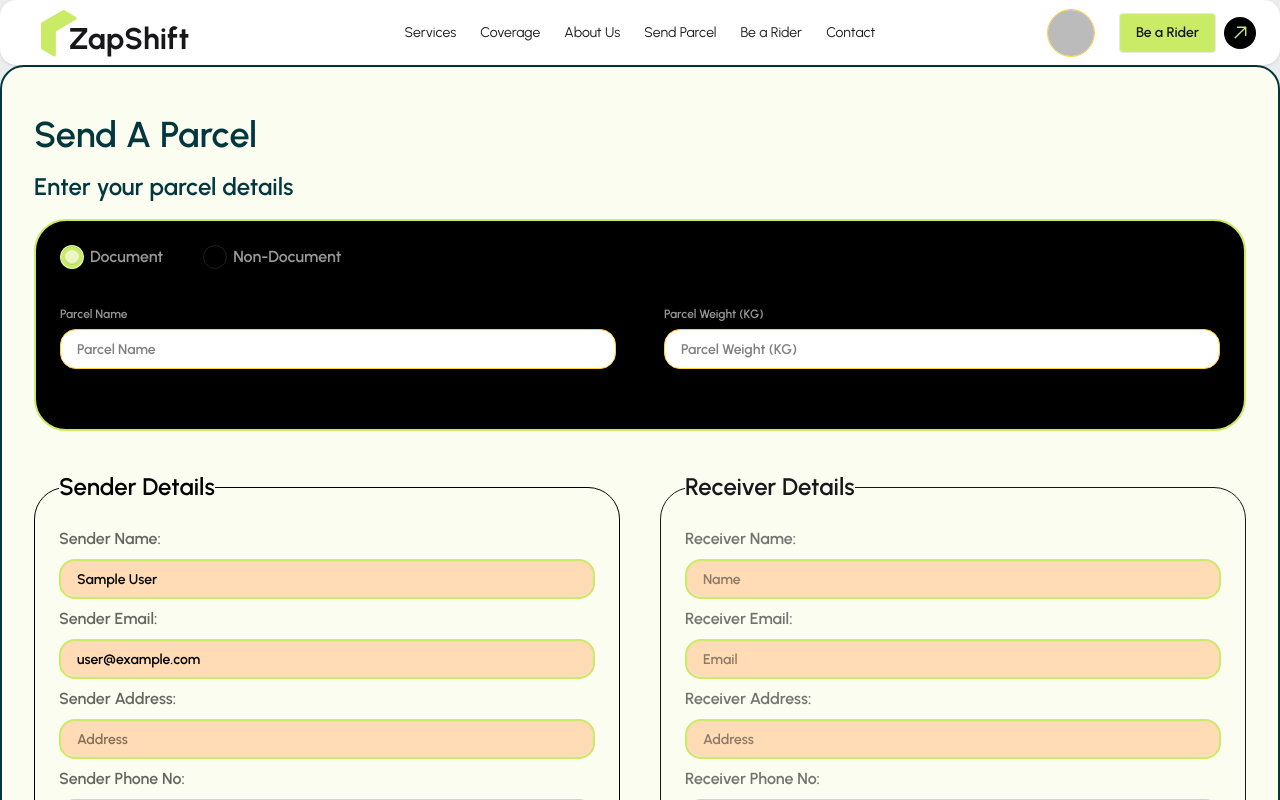
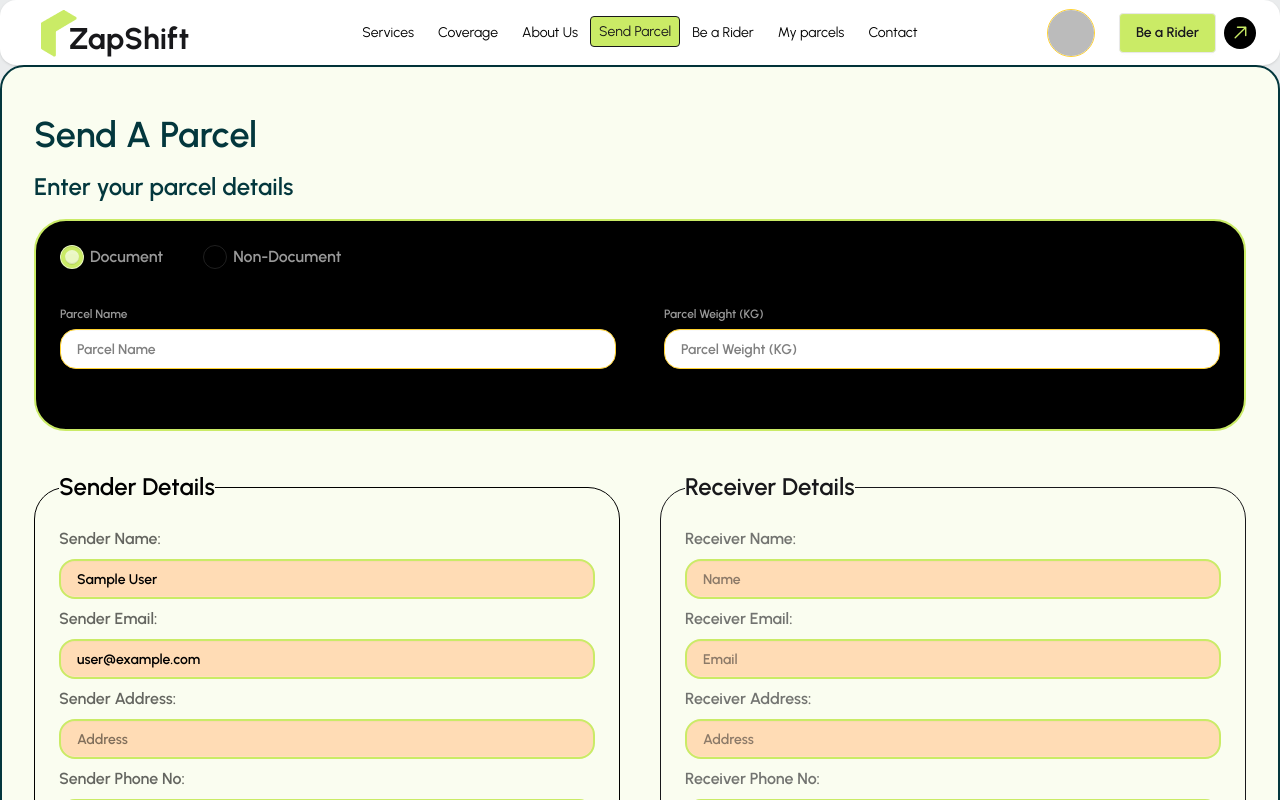
Before and after one commit to Protap55/my-zap-client, a React (Vite) app: page /send-Parcel in a window 1280 px wide. Shown: the top 800 px of the page. Built offline with nearby package versions, Linux system fonts and the light colour scheme; no server answers; sample sign-in values are in the browser's storage.

Commit message:
dashboard basic

```diff
--- a/package.json
+++ b/package.json
@@ -11,6 +11,7 @@
   },
   "dependencies": {
     "@tailwindcss/vite": "^4.2.2",
+    "@tanstack/react-query": "^5.101.0",
     "axios": "^1.15.2",
     "firebase": "^12.12.1",
     "leaflet": "^1.9.4",
--- /dev/null
+++ b/src/Components/Logo/DashboardLogo.jsx
@@ -0,0 +1,16 @@
+import React from "react";
+import logo from "../../assets/logo.png";
+import { NavLink } from "react-router";
+
+const DashboardLogo = () => {
+  return (
+    <div>
+      <NavLink to="/" className="flex items-end">
+        <img src={logo} alt="logo" />
+        <h2 className="-mx-2 font-bold text-3xl">ZapShift Dashboard</h2>
+      </NavLink>
+    </div>
+  );
+};
+
+export default DashboardLogo;
--- /dev/null
+++ b/src/layout/DashBoardLayout.jsx
@@ -0,0 +1,131 @@
+import React from "react";
+import { Link, NavLink, Outlet } from "react-router";
+import DashboardLogo from "../Components/Logo/DashboardLogo";
+import { MdOutlineProductionQuantityLimits } from "react-icons/md";
+
+const DashBoardLayout = () => {
+  return (
+    <div>
+      <div className="drawer lg:drawer-open">
+        <input id="my-drawer-4" type="checkbox" className="drawer-toggle" />
+        <div className="drawer-content">
+          {/* Navbar */}
+          <nav className="navbar w-full bg-base-300">
+            <label
+              htmlFor="my-drawer-4"
+              aria-label="open sidebar"
+              className="btn btn-square btn-ghost"
+            >
+              {/* Sidebar toggle icon */}
+              <svg
+                xmlns="http://www.w3.org/2000/svg"
+                viewBox="0 0 24 24"
+                strokeLinejoin="round"
+                strokeLinecap="round"
+                strokeWidth="2"
+                fill="none"
+                stroke="currentColor"
+                className="my-1.5 inline-block size-4"
+              >
+                <path d="M4 4m0 2a2 2 0 0 1 2 -2h12a2 2 0 0 1 2 2v12a2 2 0 0 1 -2 2h-12a2 2 0 0 1 -2 -2z"></path>
+                <path d="M9 4v16"></path>
+                <path d="M14 10l2 2l-2 2"></path>
+              </svg>
+            </label>
+            <div className="px-4">
+              <DashboardLogo></DashboardLogo>
+            </div>
+          </nav>
+          {/* Page content here */}
+          <Outlet></Outlet>
+        </div>
+
+        <div className="drawer-side is-drawer-close:overflow-visible">
+          <label
+            htmlFor="my-drawer-4"
+            aria-label="close sidebar"
+            className="drawer-overlay"
+          ></label>
+          <div className="flex min-h-full flex-col items-start bg-base-200 is-drawer-close:w-14 is-drawer-open:w-64">
+            {/* Sidebar content here */}
+            <ul className="menu w-full grow">
+              {/* List item */}
+              <li>
+                <Link
+                  to="/"
+                  className="is-drawer-close:tooltip is-drawer-close:tooltip-right"
+                  data-tip="Homepage"
+                >
+                  {/* Home icon */}
+                  <svg
+                    xmlns="http://www.w3.org/2000/svg"
+                    viewBox="0 0 24 24"
+                    strokeLinejoin="round"
+                    strokeLinecap="round"
+                    strokeWidth="2"
+                    fill="none"
+                    stroke="currentColor"
+                    className="my-1.5 inline-block size-4"
+                  >
+                    <path d="M15 21v-8a1 1 0 0 0-1-1h-4a1 1 0 0 0-1 1v8"></path>
+                    <path d="M3 10a2 2 0 0 1 .709-1.528l7-5.999a2 2 0 0 1 2.582 0l7 5.999A2 2 0 0 1 21 10v9a2 2 0 0 1-2 2H5a2 2 0 0 1-2-2z"></path>
+                  </svg>
+                  <span className="is-drawer-close:hidden">Homepage</span>
+                </Link>
+              </li>
+
+              {/* our dashboard links */}
+
+              <li>
+                <NavLink
+                  to="/dashboard/my-parcels"
+                  className={({ isActive }) =>
+                    `${
+                      isActive
+                        ? "text-blue bg-primary border px-2 py-1 rounded"
+                        : "text-black"
+                    } is-drawer-close:tooltip is-drawer-close:tooltip-right`
+                  }
+                  data-tip="Settings"
+                >
+                  {/* my parcels icon */}
+                  <MdOutlineProductionQuantityLimits />
+                  <span className="is-drawer-close:hidden">My Parcels</span>
+                </NavLink>
+              </li>
+
+              {/* List item */}
+              <li>
+                <button
+                  className="is-drawer-close:tooltip is-drawer-close:tooltip-right"
+                  data-tip="Settings"
+                >
+                  {/* Settings icon */}
+                  <svg
+                    xmlns="http://www.w3.org/2000/svg"
+                    viewBox="0 0 24 24"
+                    strokeLinejoin="round"
+                    strokeLinecap="round"
+                    strokeWidth="2"
+                    fill="none"
+                    stroke="currentColor"
+                    className="my-1.5 inline-block size-4"
+                  >
+                    <path d="M20 7h-9"></path>
+                    <path d="M14 17H5"></path>
+                    <circle cx="17" cy="17" r="3"></circle>
+                    <circle cx="7" cy="7" r="3"></circle>
+                  </svg>
+                  <span className="is-drawer-close:hidden">Settings</span>
+                </button>
+              </li>
+            </ul>
+          </div>
+        </div>
+      </div>
+      ;
+    </div>
+  );
+};
+
+export default DashBoardLayout;
--- /dev/null
+++ b/src/pages/Dashboard/MyParcels/MyParcels.jsx
@@ -0,0 +1,11 @@
+import React from "react";
+
+const MyParcels = () => {
+  return (
+    <div>
+      <h1>my parcels</h1>
+    </div>
+  );
+};
+
+export default MyParcels;
--- a/src/pages/Shared/Nav/NavBar.jsx
+++ b/src/pages/Shared/Nav/NavBar.jsx
@@ -21,37 +21,126 @@ const NavBar = () => {
   const links = (
     <>
       <li>
-        <NavLink to="/services">Services</NavLink>
+        <NavLink
+          className={({ isActive }) =>
+            isActive
+              ? "text-blue bg-primary border px-2 py-1 rounded"
+              : "text-black"
+          }
+          to="/services"
+        >
+          Services
+        </NavLink>
       </li>
       <li>
-        <NavLink to="/coverage">Coverage</NavLink>
+        <NavLink
+          className={({ isActive }) =>
+            isActive
+              ? "text-blue bg-primary border px-2 py-1 rounded"
+              : "text-black"
+          }
+          to="/coverage"
+        >
+          Coverage
+        </NavLink>
       </li>
       <li>
-        <NavLink to="/aboutUs">About Us</NavLink>
+        <NavLink
+          className={({ isActive }) =>
+            isActive
+              ? "text-blue bg-primary border px-2 py-1 rounded"
+              : "text-black"
+          }
+          to="/aboutUs"
+        >
+          About Us
+        </NavLink>
       </li>
 
       {user ? (
         <>
           <li>
-            <NavLink to="/send-Parcel">Send Parcel</NavLink>
+            <NavLink
+              className={({ isActive }) =>
+                isActive
+                  ? "text-blue bg-primary border px-2 py-1 rounded"
+                  : "text-black"
+              }
+              to="/send-Parcel"
+            >
+              Send Parcel
+            </NavLink>
           </li>
           <li>
-            <NavLink to="/be-A-Rider">Be a Rider</NavLink>
+            <NavLink
+              className={({ isActive }) =>
+                isActive
+                  ? "text-blue bg-primary border px-2 py-1 rounded"
+                  : "text-black"
+              }
+              to="/be-A-Rider"
+            >
+              Be a Rider
+            </NavLink>
           </li>
         </>
       ) : (
         <>
           <li>
-            <NavLink to="/pricing">Pricing</NavLink>
+            <NavLink
+              className={({ isActive }) =>
+                isActive
+                  ? "text-blue bg-primary border px-2 py-1 rounded"
+                  : "text-black"
+              }
+              to="/pricing"
+            >
+              Pricing
+            </NavLink>
           </li>
           <li>
-            <NavLink to="/blog">Blog</NavLink>
+            <NavLink
+              className={({ isActive }) =>
+                isActive
+                  ? "text-blue bg-primary border px-2 py-1 rounded"
+                  : "text-black"
+              }
+              to="/blog"
+            >
+              Blog
+            </NavLink>
+          </li>
+        </>
+      )}
+
+      {user && (
+        <>
+          <li>
+            <NavLink
+              className={({ isActive }) =>
+                isActive
+                  ? "text-blue bg-primary border px-2 py-1 rounded"
+                  : "text-black"
+              }
+              to="/dashboard/my-parcels"
+            >
+              My parcels
+            </NavLink>
           </li>
         </>
       )}
 
       <li>
-        <NavLink to="/contact">Contact</NavLink>
+        <NavLink
+          className={({ isActive }) =>
+            isActive
+              ? "text-blue bg-primary border px-2 py-1 rounded"
+              : "text-black"
+          }
+          to="/contact"
+        >
+          Contact
+        </NavLink>
       </li>
     </>
   );
--- a/src/routes/PrivateRoute.jsx
+++ b/src/routes/PrivateRoute.jsx
@@ -6,7 +6,7 @@ import useAuth from "../hooks/useAuth";
 const PrivateRoute = ({ children }) => {
   const { user, loading } = useAuth();
   const location = useLocation();
-  console.log("location", location);
+  // console.log("location", location);
 
   if (loading) {
     return (
--- a/src/routes/router.jsx
+++ b/src/routes/router.jsx
@@ -10,6 +10,8 @@ import { createBrowserRouter } from "react-router";
 import Rider from "../pages/Rider/Rider";
 import ForgatePassword from "../pages/Auth/ForgatePassword/ForgatePassword";
 import SendParcel from "../pages/SendParcel/SendParcel";
+import DashBoardLayout from "../layout/DashBoardLayout";
+import MyParcels from "../pages/Dashboard/MyParcels/MyParcels";
 export const router = createBrowserRouter([
   {
     path: "/",
@@ -62,4 +64,18 @@ export const router = createBrowserRouter([
       },
     ],
   },
+  {
+    path: "dashboard",
+    element: (
+      <PrivateRoute>
+        <DashBoardLayout></DashBoardLayout>
+      </PrivateRoute>
+    ),
+    children: [
+      {
+        path: "my-parcels",
+        element: <MyParcels></MyParcels>
+      },
+    ],
+  },
 ]);
```
Also changed, not shown: 1 other file (tests, documents, lock files or other folders).
